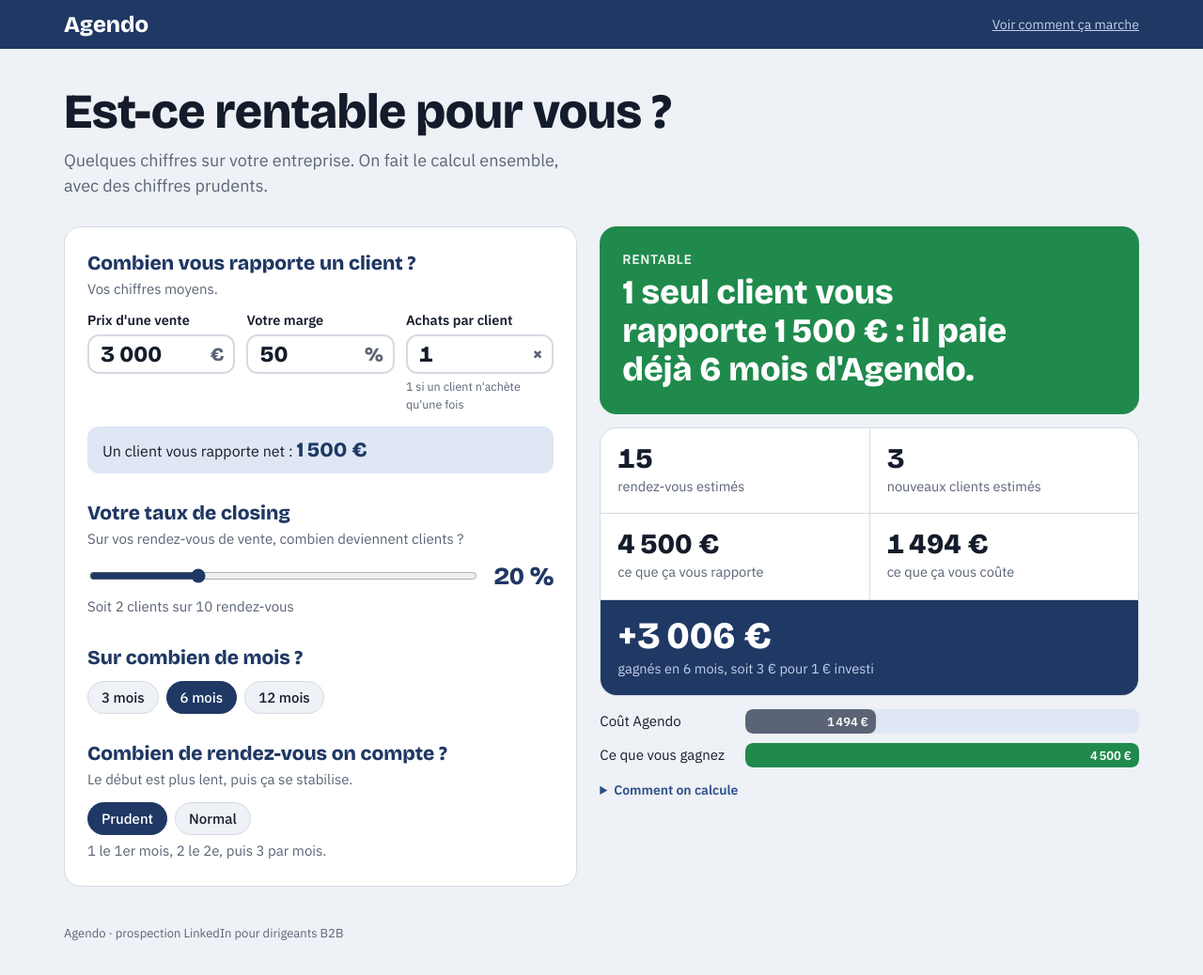
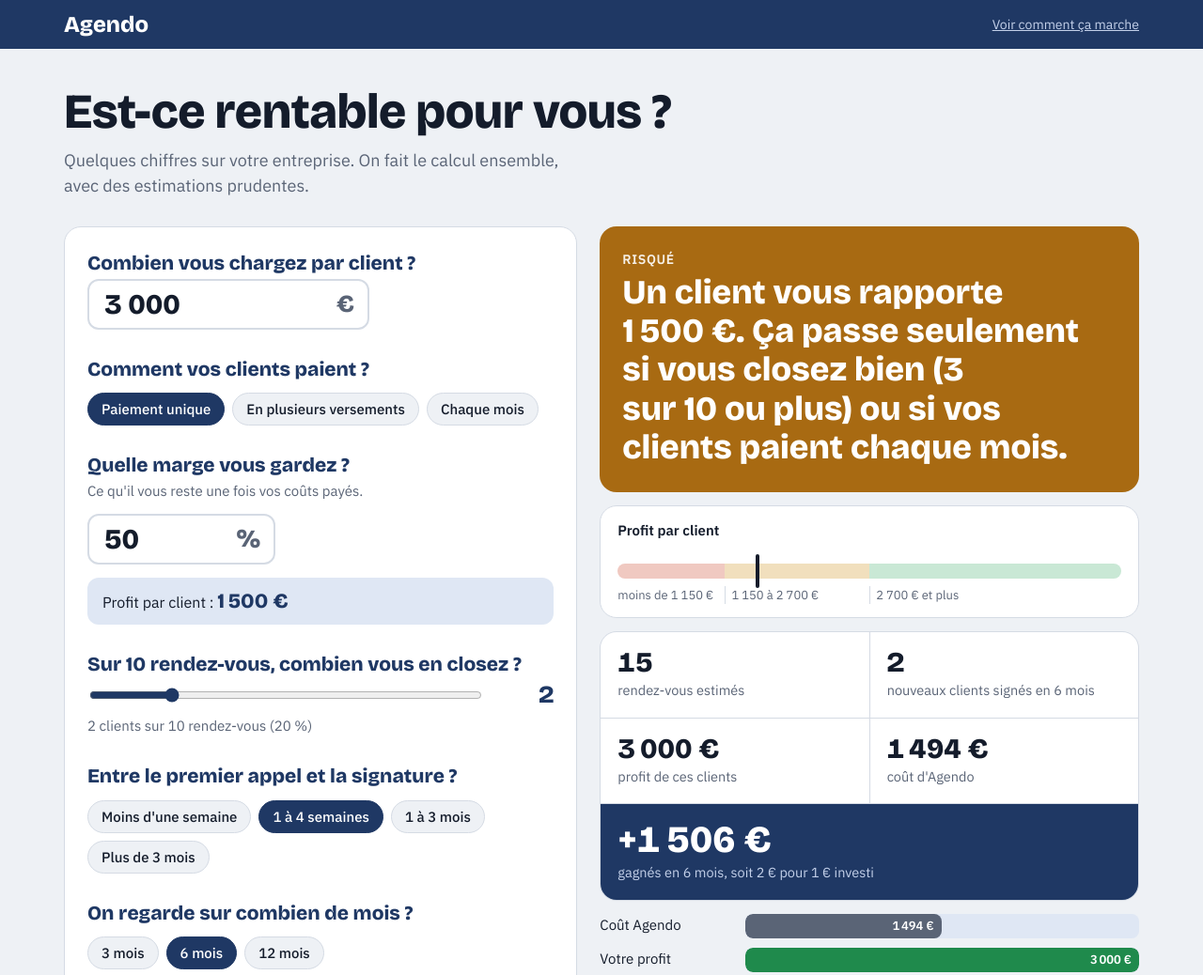
Before and after one commit to Agendo-saad/agendo-formulaires, a plain HTML site: page calcul.html in a window 1280 px wide. Shown: the top 1038 px of the page at 94% size. Drawn offline with nearby package versions, Linux system fonts and the light colour scheme.

Commit message:
Calculateur : prix, type de paiement, durée client, marge, closing sur 10, délai de signature, seuils 1150/2700
Co-Authored-By: Claude Opus 5.5 <noreply@anthropic.com>

```diff
--- a/calcul.html
+++ b/calcul.html
@@ -91,6 +91,23 @@ h1 { font: 800 clamp(30px, 4.6vw, 52px)/1.05 var(--display); margin: 40px 0 10px
 .how ul { padding-left: 18px; margin: 8px 0 0; }
 .price { display: inline-flex; align-items: center; gap: 6px; margin-top: 10px; }
 .price input { width: 5.5em; font: 600 15px var(--body); padding: 4px 8px; border: 1px solid var(--line); border-radius: 8px; }
+
+/* Échelle des profits par client */
+.scale { margin-top: 14px; background: var(--card); border: 1px solid var(--line); border-radius: var(--r); padding: 16px 18px 14px; }
+.scale h3 { margin: 0 0 26px; font: 700 15px var(--body); }
+.zones { display: grid; grid-template-columns: 1150fr 1550fr 2700fr; height: 16px; border-radius: 8px; overflow: hidden; }
+.zones i:nth-child(1) { background: #f0c9c1; }
+.zones i:nth-child(2) { background: #f1dfbd; }
+.zones i:nth-child(3) { background: #c9e8d5; }
+.marker { position: relative; height: 0; }
+.marker b { position: absolute; top: -10px; width: 4px; height: 36px; background: var(--ink); border-radius: 2px; transform: translateX(-2px); transition: left .3s; }
+.ticks { display: grid; grid-template-columns: 1150fr 1550fr 2700fr; font-size: 13px; color: var(--muted); margin-top: 8px; }
+.ticks span + span { border-left: 1px solid var(--line); padding-left: 6px; }
+.stay { margin-top: 14px; }
+.stay label { display: block; font: 600 15px var(--body); color: var(--ink); margin-bottom: 6px; }
+.money.small { max-width: 200px; }
+.hide { display: none; }
+@media (prefers-reduced-motion: reduce) { .marker b { transition: none; } }
 footer { color: var(--muted); font-size: 13px; padding-block: 0 40px; }
 
 @media (max-width: 560px) { .fields { grid-template-columns: minmax(0, 1fr); } }
@@ -112,30 +129,54 @@ footer { color: var(--muted); font-size: 13px; padding-block: 0 40px; }
 
 <main class="wrap">
   <h1>Est-ce rentable pour vous ?</h1>
-  <p class="lead">Quelques chiffres sur votre entreprise. On fait le calcul ensemble, avec des chiffres prudents.</p>
+  <p class="lead">Quelques chiffres sur votre entreprise. On fait le calcul ensemble, avec des estimations prudentes.</p>
 
   <div class="grid">
     <section class="card" aria-label="Vos chiffres">
       <div class="q">
-        <div class="label">Combien vous rapporte un client ?</div>
-        <p class="help">Vos chiffres moyens.</p>
-        <div class="fields">
-          <div class="field"><label for="sale">Prix d'une vente</label><div class="money"><input id="sale" type="text" inputmode="numeric" value="3 000"><span>€</span></div></div>
-          <div class="field"><label for="margin">Votre marge</label><div class="money"><input id="margin" type="text" inputmode="numeric" value="50"><span>%</span></div></div>
-          <div class="field"><label for="repeat">Achats par client</label><div class="money"><input id="repeat" type="text" inputmode="numeric" value="1"><span>×</span></div><small>1 si un client n'achète qu'une fois</small></div>
-        </div>
-        <div class="per">Un client vous rapporte net : <b id="valueOut">–</b></div>
+        <label for="price">Combien vous chargez par client ?</label>
+        <div class="money"><input id="price" type="text" inputmode="numeric" value="3 000"><span>€</span></div>
       </div>
 
       <div class="q">
-        <label for="close">Votre taux de closing</label>
-        <p class="help">Sur vos rendez-vous de vente, combien deviennent clients ?</p>
-        <div class="range"><input id="close" type="range" min="5" max="60" step="5" value="20"><output id="closeOut" for="close">20 %</output></div>
+        <div class="label" id="payLabel">Comment vos clients paient ?</div>
+        <div class="chips" data-group="pay" role="group" aria-labelledby="payLabel">
+          <button class="chip" type="button" data-v="unique">Paiement unique</button>
+          <button class="chip" type="button" data-v="versements">En plusieurs versements</button>
+          <button class="chip" type="button" data-v="mensuel">Chaque mois</button>
+        </div>
+        <div class="say" id="paySay"></div>
+        <div id="stayBox" class="hide stay">
+          <label for="stay">Vos clients restent combien de mois en moyenne ?</label>
+          <div class="money small"><input id="stay" type="text" inputmode="numeric" value="6"><span>mois</span></div>
+        </div>
+      </div>
+
+      <div class="q">
+        <label for="margin">Quelle marge vous gardez ?</label>
+        <p class="help">Ce qu'il vous reste une fois vos coûts payés.</p>
+        <div class="money small"><input id="margin" type="text" inputmode="numeric" value="50"><span>%</span></div>
+        <div class="per">Profit par client : <b id="profitOut">–</b></div>
+      </div>
+
+      <div class="q">
+        <label for="close">Sur 10 rendez-vous, combien vous en closez ?</label>
+        <div class="range"><input id="close" type="range" min="0.5" max="8" step="0.5" value="2"><output id="closeOut" for="close">2</output></div>
         <div class="say" id="closeSay"></div>
       </div>
 
       <div class="q">
-        <div class="label" id="monthsLabel">Sur combien de mois ?</div>
+        <div class="label" id="delayLabel">Entre le premier appel et la signature ?</div>
+        <div class="chips" data-group="delay" role="group" aria-labelledby="delayLabel">
+          <button class="chip" type="button" data-v="0">Moins d'une semaine</button>
+          <button class="chip" type="button" data-v="1">1 à 4 semaines</button>
+          <button class="chip" type="button" data-v="2">1 à 3 mois</button>
+          <button class="chip" type="button" data-v="3">Plus de 3 mois</button>
+        </div>
+      </div>
+
+      <div class="q">
+        <div class="label" id="monthsLabel">On regarde sur combien de mois ?</div>
         <div class="chips" data-group="months" role="group" aria-labelledby="monthsLabel">
           <button class="chip" type="button" data-v="3">3 mois</button>
           <button class="chip" type="button" data-v="6">6 mois</button>
@@ -156,29 +197,38 @@ footer { color: var(--muted); font-size: 13px; padding-block: 0 40px; }
 
     <section class="answer" aria-live="polite" aria-label="Résultat">
       <div class="verdict" id="verdict">
-        <div class="tag" id="vTag">Rentable</div>
+        <div class="tag" id="vTag">–</div>
         <h2 id="vText">–</h2>
       </div>
+
+      <div class="scale" aria-hidden="true">
+        <h3>Profit par client</h3>
+        <div class="marker"><b id="mark"></b></div>
+        <div class="zones"><i></i><i></i><i></i></div>
+        <div class="ticks"><span>moins de 1 150 €</span><span>1 150 à 2 700 €</span><span>2 700 € et plus</span></div>
+      </div>
+
       <div class="nums">
         <div class="n"><b id="rdv">–</b><span>rendez-vous estimés</span></div>
-        <div class="n"><b id="clients">–</b><span>nouveaux clients estimés</span></div>
-        <div class="n"><b id="gain">–</b><span>ce que ça vous rapporte</span></div>
-        <div class="n"><b id="cost">–</b><span>ce que ça vous coûte</span></div>
+        <div class="n"><b id="clients">–</b><span id="clientsSay">nouveaux clients</span></div>
+        <div class="n"><b id="gain">–</b><span>profit de ces clients</span></div>
+        <div class="n"><b id="cost">–</b><span>coût d'Agendo</span></div>
         <div class="n big"><b id="net">–</b><span id="netSay">–</span></div>
       </div>
       <div class="bars" aria-hidden="true">
         <div class="bar"><span>Coût Agendo</span><div class="track"><div class="fill cost" id="barCost"></div></div></div>
-        <div class="bar"><span>Ce que vous gagnez</span><div class="track"><div class="fill gain" id="barGain"></div></div></div>
+        <div class="bar"><span>Votre profit</span><div class="track"><div class="fill gain" id="barGain"></div></div></div>
       </div>
       <details class="how">
         <summary>Comment on calcule</summary>
         <ul>
+          <li>Profit par client = prix × marge (× nombre de mois si vos clients paient chaque mois).</li>
           <li id="howRdv"></li>
-          <li>Un client rapporte : prix × marge × nombre d'achats.</li>
-          <li>Nouveaux clients = rendez-vous × votre taux de closing, arrondi vers le bas.</li>
+          <li>Un rendez-vous devient client après votre délai de signature : ceux qui signeraient après la période ne sont pas comptés.</li>
+          <li>Nouveaux clients arrondis vers le bas.</li>
           <li>Ce sont des estimations, pas une garantie : les résultats dépendent de votre cible et de votre offre.</li>
         </ul>
-        <label class="price">Prix Agendo par mois : <input id="price" type="text" inputmode="numeric" value="249"> €</label>
+        <label class="price">Prix Agendo par mois : <input id="agendo" type="text" inputmode="numeric" value="249"> €</label>
       </details>
     </section>
   </div>
@@ -188,60 +238,69 @@ footer { color: var(--muted); font-size: 13px; padding-block: 0 40px; }
 
 <script>
 (function () {
-  // Rendez-vous par mois : mois 1, mois 2, puis chaque mois suivant.
+  var LOW = 1150, HIGH = 2700, GOOD_CLOSE = 3; // seuils de Saad ; « close bien » = 3 sur 10 ou plus
   var SCENES = {
     prudent: { m: [1, 2, 3], say: "1 le 1er mois, 2 le 2e, puis 3 par mois." },
     normal:  { m: [2, 4, 6], say: "2 le 1er mois, 4 le 2e, puis 6 par mois." }
   };
-  var state = { sale: 3000, margin: 50, repeat: 1, value: 1500, close: 20, months: 6, scene: "prudent", price: 249 };
+  var DELAY_SAY = ["moins d'une semaine", "1 à 4 semaines", "1 à 3 mois", "plus de 3 mois"];
+  var state = { price: 3000, pay: "unique", stay: 6, margin: 50, close: 2, delay: 1, months: 6, scene: "prudent", agendo: 249 };
   var fmt = new Intl.NumberFormat("fr-FR");
   var eur = function (v) { return fmt.format(Math.round(v)) + " €"; };
-  var num = function (s) { var v = parseInt(String(s).replace(/[^\d]/g, ""), 10); return isNaN(v) ? 0 : v; };
+  var num = function (s) { var v = parseFloat(String(s).replace(/\s/g, "").replace(",", ".").replace(/[^\d.]/g, "")); return isNaN(v) ? 0 : v; };
   var $ = function (id) { return document.getElementById(id); };
-
-  function rdvFor(scene, months) {
-    var m = SCENES[scene].m, t = 0;
-    for (var i = 0; i < months; i++) t += m[Math.min(i, m.length - 1)];
-    return t;
-  }
 
   function render() {
     var s = state;
-    s.value = Math.round(s.sale * Math.min(s.margin, 100) / 100 * Math.max(s.repeat, 1));
-    $("valueOut").textContent = eur(s.value);
-    var rdv = rdvFor(s.scene, s.months);
-    var clients = Math.floor(rdv * s.close / 100);
-    var gain = clients * s.value;
-    var cost = s.months * s.price;
+    var recurring = s.pay === "mensuel";
+    var profit = s.price * Math.min(s.margin, 100) / 100 * (recurring ? Math.max(s.stay, 1) : 1);
+    $("profitOut").textContent = eur(profit) + (recurring ? " (sur " + fmt.format(s.stay) + " mois)" : "");
+    $("stayBox").classList.toggle("hide", !recurring);
+    $("paySay").textContent = recurring ? "Le prix indiqué est par mois." : s.pay === "versements" ? "Indiquez le prix total : les versements retardent seulement l'encaissement." : "";
+
+    // Rendez-vous par mois, puis signature après le délai (dans la période seulement).
+    var m = SCENES[s.scene].m, rdv = 0, signable = 0;
+    for (var i = 1; i <= s.months; i++) {
+      var r = m[Math.min(i - 1, m.length - 1)];
+      rdv += r;
+      if (i + s.delay <= s.months) signable += r;
+    }
+    var clients = Math.floor(signable * s.close / 10);
+    var gain = clients * profit;
+    var cost = s.months * s.agendo;
     var net = gain - cost;
-    var payback = s.value > 0 ? s.value / s.price : 0;           // mois payés par 1 client
-    var needed = s.value > 0 ? Math.ceil(cost / s.value) : Infinity; // clients pour rembourser
 
     $("rdv").textContent = fmt.format(rdv);
     $("clients").textContent = fmt.format(clients);
+    $("clientsSay").textContent = "nouveaux clients signés en " + s.months + " mois";
     $("gain").textContent = eur(gain);
     $("cost").textContent = eur(cost);
     $("net").textContent = (net >= 0 ? "+" : "−") + eur(Math.abs(net));
     $("netSay").textContent = net >= 0
       ? "gagnés en " + s.months + " mois" + (cost > 0 ? ", soit " + fmt.format(Math.round(gain / cost * 10) / 10) + " € pour 1 € investi" : "")
-      : "en " + s.months + " mois avec ces chiffres prudents";
+      : "sur " + s.months + " mois avec ces estimations" + (s.delay >= 2 && s.months < 12 ? " (signature longue : regardez sur 12 mois)" : "");
 
     var v = $("verdict"), tag, text;
     v.classList.remove("mid", "bad");
-    if (s.value <= 0) {
-      tag = "À compléter"; text = "Indiquez combien vous rapporte un client."; v.classList.add("mid");
-    } else if (payback >= 3) {
-      tag = "Rentable";
-      text = "1 seul client vous rapporte " + eur(s.value) + " : il paie déjà " + fmt.format(Math.floor(payback)) + " mois d'Agendo.";
-    } else if (payback >= 1) {
-      tag = "À voir ensemble"; v.classList.add("mid");
-      text = "1 client paie " + (Math.floor(payback) > 1 ? fmt.format(Math.floor(payback)) + " mois" : "1 mois") + " d'Agendo. Il en faut " + needed + " en " + s.months + " mois pour être rentable.";
+    if (profit <= 0) {
+      tag = "À compléter"; v.classList.add("mid");
+      text = "Indiquez votre prix et votre marge.";
+    } else if (profit < LOW) {
+      tag = "Pas adapté pour l'instant"; v.classList.add("bad");
+      text = "Un client vous rapporte " + eur(profit) + " de profit. En dessous de 1 150 €, ce n'est pas assez rentable pour vous.";
+    } else if (profit < HIGH) {
+      var ok = recurring || s.close >= GOOD_CLOSE;
+      tag = ok ? "Ça peut passer" : "Risqué"; v.classList.add("mid");
+      text = ok
+        ? "Un client vous rapporte " + eur(profit) + ". C'est juste, mais " + (recurring ? "vos clients paient chaque mois" : "vous closez bien") + " : ça peut marcher."
+        : "Un client vous rapporte " + eur(profit) + ". Ça passe seulement si vous closez bien (3 sur 10 ou plus) ou si vos clients paient chaque mois.";
     } else {
-      tag = "Pas rentable pour l'instant"; v.classList.add("bad");
-      text = "Un client vous rapporte moins qu'un mois d'Agendo. Ce n'est pas le bon outil pour vous aujourd'hui.";
+      tag = "Client idéal";
+      text = "Un client vous rapporte " + eur(profit) + " : un seul client paie déjà " + fmt.format(Math.floor(profit / s.agendo)) + " mois d'Agendo.";
     }
     $("vTag").textContent = tag;
     $("vText").textContent = text;
+    $("mark").style.left = Math.min(99, Math.max(1, profit / 5400 * 100)) + "%";
 
     var max = Math.max(gain, cost, 1);
     $("barCost").style.width = Math.max(4, cost / max * 100) + "%";
@@ -249,17 +308,16 @@ footer { color: var(--muted); font-size: 13px; padding-block: 0 40px; }
     $("barGain").style.width = (gain ? Math.max(4, gain / max * 100) : 0) + "%";
     $("barGain").textContent = gain ? eur(gain) : "";
 
-    $("closeOut").textContent = s.close + " %";
-    var on10 = s.close / 10;
-    $("closeSay").textContent = "Soit " + fmt.format(on10) + " client" + (on10 > 1 ? "s" : "") + " sur 10 rendez-vous";
+    $("closeOut").textContent = fmt.format(s.close);
+    $("closeSay").textContent = fmt.format(s.close) + " client" + (s.close > 1 ? "s" : "") + " sur 10 rendez-vous (" + fmt.format(s.close * 10) + " %)";
     $("sceneSay").textContent = SCENES[s.scene].say;
-    $("howRdv").textContent = "Rendez-vous : " + SCENES[s.scene].say;
+    $("howRdv").textContent = "Rendez-vous : " + SCENES[s.scene].say + " Délai de signature : " + DELAY_SAY[s.delay] + ".";
 
     document.querySelectorAll("[data-group]").forEach(function (g) {
       var key = g.getAttribute("data-group");
       g.querySelectorAll(".chip").forEach(function (c) {
         var cv = c.getAttribute("data-v");
-        c.setAttribute("aria-pressed", String(key === "scene" ? cv === s.scene : num(cv) === s[key]));
+        c.setAttribute("aria-pressed", String(typeof state[key] === "number" ? num(cv) === state[key] : cv === state[key]));
       });
     });
   }
@@ -269,16 +327,15 @@ footer { color: var(--muted); font-size: 13px; padding-block: 0 40px; }
     g.addEventListener("click", function (e) {
       var c = e.target.closest(".chip"); if (!c) return;
       var cv = c.getAttribute("data-v");
-      state[key] = key === "scene" ? cv : num(cv);
+      state[key] = typeof state[key] === "number" ? num(cv) : cv;
       render();
     });
   });
-  ["sale", "margin", "repeat"].forEach(function (k) {
-    $(k).addEventListener("input", function () { state[k] = num(this.value); render(); });
+  ["price", "stay", "margin", "agendo"].forEach(function (k) {
+    $(k).addEventListener("input", function () { state[k] = num(this.value); if (k === "agendo" && !state.agendo) state.agendo = 249; render(); });
     $(k).addEventListener("blur", function () { this.value = fmt.format(state[k]); });
   });
   $("close").addEventListener("input", function () { state.close = num(this.value); render(); });
-  $("price").addEventListener("input", function () { state.price = num(this.value) || 249; render(); });
   render();
 })();
 </script>
```
